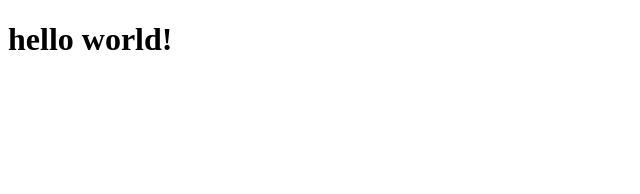
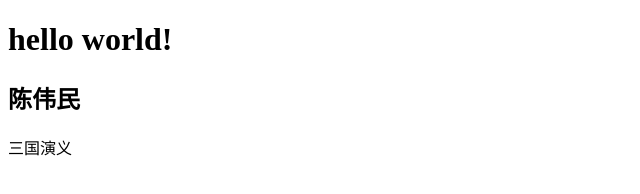
Before and after one commit to Kingjames623/GitTest, a plain HTML site: page index.html in a window 1280 px wide. Shown: the whole page, without its empty margins (0-640 px from the left). Drawn offline with Linux system fonts and the light colour scheme.

Commit message:
我提交了三国演义的段落

```diff
--- a/index.html
+++ b/index.html
@@ -8,5 +8,7 @@
 </head>
 <body>
     <h1>hello world!</h1>
+    <h2>陈伟民</h2>
+    <p>三国演义</p>
 </body>
 </html>
```
